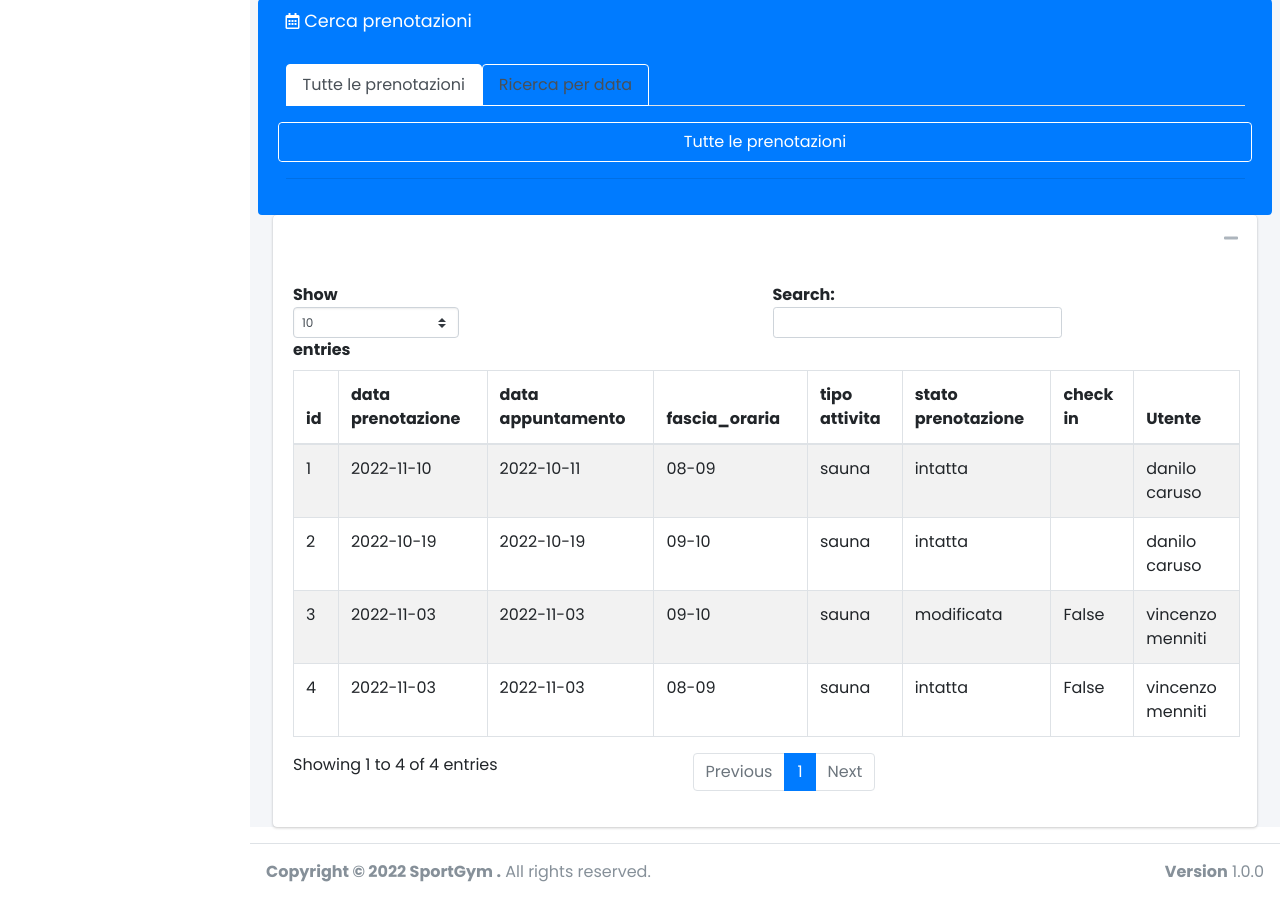
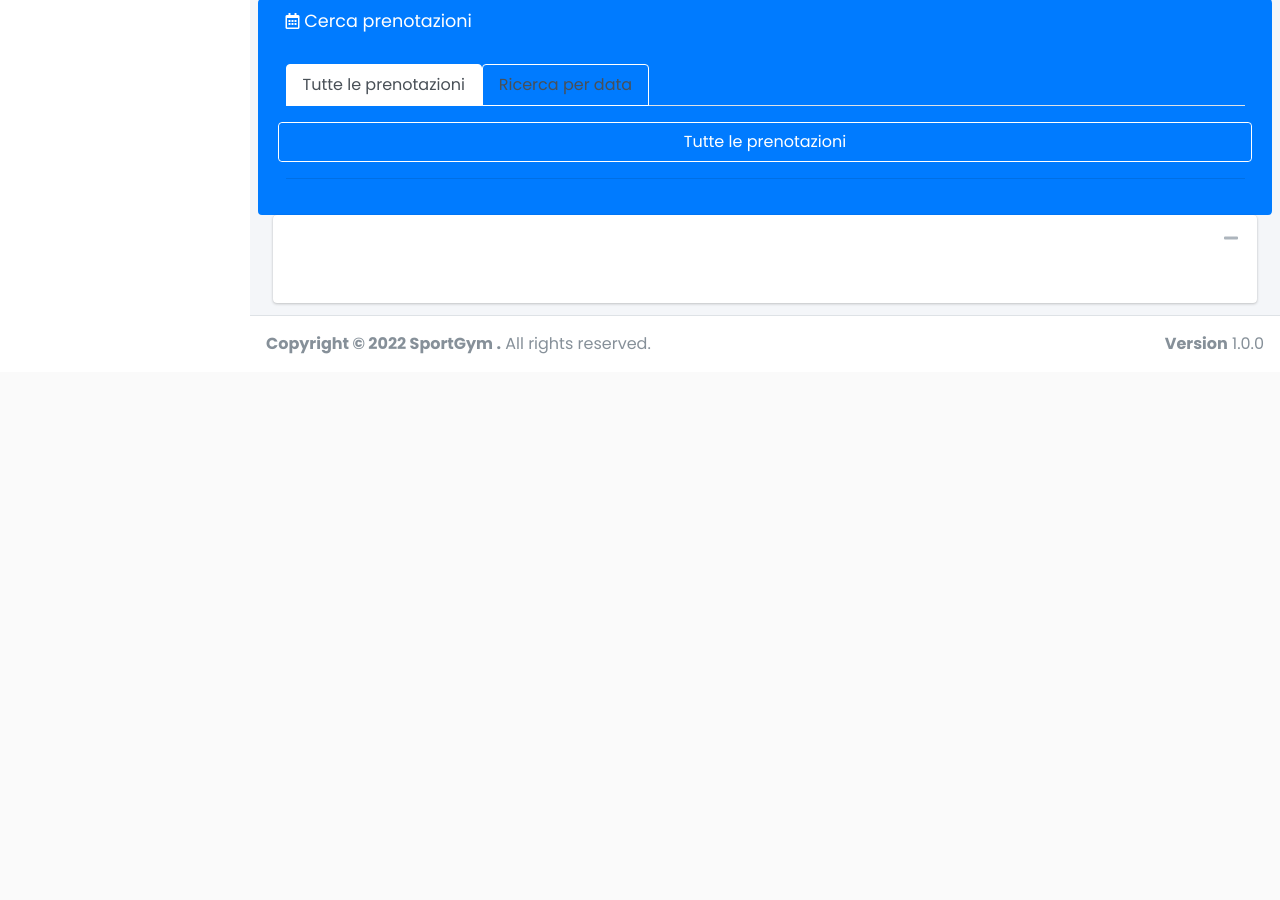
Before and after one commit to JackF007/Gestione_Palestra_Battle_CADMO, a PHP site: page /dashboard.php in a window 1280 px wide. Shown: the part 942-1842 px from the top of the page. After the commit the page ends 1296 px from the top, so only its background shows below. Run offline with PHP 8.4, Linux system fonts and the light colour scheme; a user stored in the database is signed in; data comes from the database, SQL or seed files in the repository; some libraries are stand-ins or nearby versions.

Commit message:
enjoy ricerca data fatta mancano solo bottoni

```diff
--- a/dashboard.php
+++ b/dashboard.php
@@ -897,10 +897,7 @@ $con->close();
                         </section>
                     </div>
                     <div class="row">
-                        <section class="col-lg-12 connectedSortable" style="background: #007bff;
-    border-radius: 0.25rem;
-    color: white;
-">
+                        <section class="col-lg-12 connectedSortable" style="background: #007bff;border-radius: 0.25rem;color: white;">
                             <div class="card-header border-0">
                                 <h3 class="card-title">
                                     <i class="far fa-calendar-alt"></i> Cerca prenotazioni
@@ -912,40 +909,40 @@ $con->close();
 
                                 <ul class="nav nav-tabs" id="custom-content-below-tab" role="tablist">
                                     <li class="nav-item">
-                                        <a class="nav-link active" id="custom-content-below-home-tab" data-toggle="pill" href="#custom-content-below-home" role="tab" aria-controls="custom-content-below-home" aria-selected="true" style="
-    border: 1px solid white;
-
-">Tutte le prenotazioni</a>
+                                        <a class="nav-link active" id="custom-content-below-home-tab" data-toggle="pill" href="#custom-content-below-home" role="tab" aria-controls="custom-content-below-home" aria-selected="true" style="border: 1px solid white;">Tutte le prenotazioni</a>
                                     </li>
                                     <li class="nav-item">
-                                        <a class="nav-link" id="custom-content-below-profile-tab" data-toggle="pill" href="#custom-content-below-profile" role="tab" aria-controls="custom-content-below-profile" aria-selected="false" style="
-    border: 1px solid white;
-
-">Ricerca per data</a>
+                                        <a class="nav-link" id="custom-content-below-profile-tab" data-toggle="pill" href="#custom-content-below-profile" role="tab" aria-controls="custom-content-below-profile" aria-selected="false" style="border: 1px solid white;">Ricerca per data</a>
                                     </li>
 
                                 </ul>
                                 <div class="tab-content" id="custom-content-below-tabContent">
                                     <div class="tab-pane fade show active" id="custom-content-below-home" role="tabpanel" aria-labelledby="custom-content-below-home-tab">
-                                        <form action="./upload_data.php" method="post">
+                                        <form id="formAll" action="./ricerca.php" method="post">
                                             <div class="input-group mb-3">
-                                                <input type="hidden" id="tutte" name="ruolo" value="tutte" required>
+                                                <input type="hidden" id="tutte" name="tutte" value="tutte" required>
                                             </div>
                                             <div class="row" style="border: 1px solid #fff;border-radius: 0.25rem;">
-                                                <button type="submit" class="btn btn-primary btn-block w-100" name="register">Tutte le prenotazioni</button>
+                                                <button type="submitAll" class="btn btn-primary btn-block w-100" name="register">Tutte le prenotazioni</button>
                                             </div>
                                         </form>
                                     </div>
                                     <div class="tab-pane fade" id="custom-content-below-profile" role="tabpanel" aria-labelledby="custom-content-below-profile-tab">
-                                        <form action="./upload_data.php" method="post">
-                                            <div class="row">
-                                                <label for="data_dal">Dal</label>
-                                                <input type="date" class="form-control" placeholder="data_nascita" name="data_nascita" required>
-                                                <label for="data_dal">Al</label>
-                                                <input type="date" class="form-control" placeholder="data_nascita" name="data_nascita" required>
+                                        <form action="./ricerca.php" method="post">
+                                            <div class="row " style="margin: auto;justify-content: center;">
+                                                <div class=" col-6">
+                                                    <label for=" dataDal">Dal</label>
+                                                    <input type="date" class="form-control" placeholder="dataDal" name="dataDal" required>
+
+                                                </div>
+                                                <div class=" col-6" style="margin-bottom: 1rem;">
+                                                    <label for="dataAl">Al</label>
+                                                    <input type="date" class="form-control" placeholder="dataAl" name="dataAl" required>
+                                                </div>
                                             </div>
+
                                             <div class="row" style="border: 1px solid #fff;border-radius: 0.25rem;">
-                                                <button type="submit" class="btn btn-primary btn-block w-100" name="register">Cerca per data</button>
+                                                <button type="submitData" class="btn btn-primary btn-block w-100" name="register">Ricerca per data</button>
                                                 <!-- /.col -->
                                             </div>
                                         </form>
@@ -974,50 +971,11 @@ $con->close();
                                 </div>
                                 <!-- /. tools -->
                             </div>
-                            <div class="card-body">
-                                <table id="example1" class="table table-bordered table-striped">
 
-                                    <thead>
-                                        <tr>
-                                            <th>id</th>
-                                            <th>data prenotazione</th>
-                                            <th>data appuntamento</th>
-                                            <th>fascia_oraria</th>
-                                            <th>tipo attivita</th>
-                                            <th>stato prenotazione</th>
-                                            <th>check in</th>
-                                            <th>Utente</th>
-                                        </tr>
-                                    </thead>
-                                    <tbody>
-                                        <?php
-
-                                        include 'config.php';
-                                        $risultato = $con->query("SELECT p.id_prenotazione,  p.data_effettuazione, p.data_appuntamento, p.fascia_oraria, a.nome_attivita  , p.stato_prenotazione,p.presenza, p.id_utente_prenotazione,  u.nome , u.cognome , p.str_data FROM prenotazioni as p join utenti as u on u.id_utente = p.id_utente_prenotazione join login as l on l.login_id = u.login_id  join attivita as a on p.tipo_attivita = a.id_attivita WHERE p.str_data>1 and l.stato>0 order by p.data_appuntamento desc ");
-
-                                        while ($row = mysqli_fetch_array($risultato, MYSQLI_NUM)) {
-
-                                            echo "<tr>";
-
-                                            echo "<td> $row[0]</td>";
-                                            echo "<td> $row[1]</td>";
-                                            echo "<td> $row[2]</td>";
-                                            echo "<td> $row[3]</td>";
-                                            echo "<td> $row[4]</td>";
-
-                                            echo "<td> $row[5]</td>";
-                                            echo "<td> $row[6]</td>";
+                            <div class="card-body" id="success">
 
 
-                                            echo "<td> $row[8] $row[9]</td>";
-                                            echo " </tr>";
-                                        }
-                                        $con->close();
 
-                                        ?>
-
-                                    </tbody>
-                                </table>
                             </div>
 
                         </div>
@@ -1059,6 +1017,21 @@ $con->close();
 
 
     <script>
+        $("form").submit(function(event) {
+            event.preventDefault(); //prevent default action
+            var post_url = $(this).attr("action"); //get form action url
+            var request_method = $(this).attr("method"); //get form GET/POST method
+            var form_data = $(this).serialize(); //Encode form elements for submission
+
+            $.ajax({
+                url: post_url,
+                type: request_method,
+                data: form_data
+            }).done(function(response) { //
+                $("#success").html(response);
+            });
+        });
+
         function logout() {
             window.location = "./logout.php";
 
```
Also changed, not shown: inAll.php (added, +54 -0 lines), inFilterData.php (added, +53 -0 lines), ricerca.php (added, +31 -0 lines).
